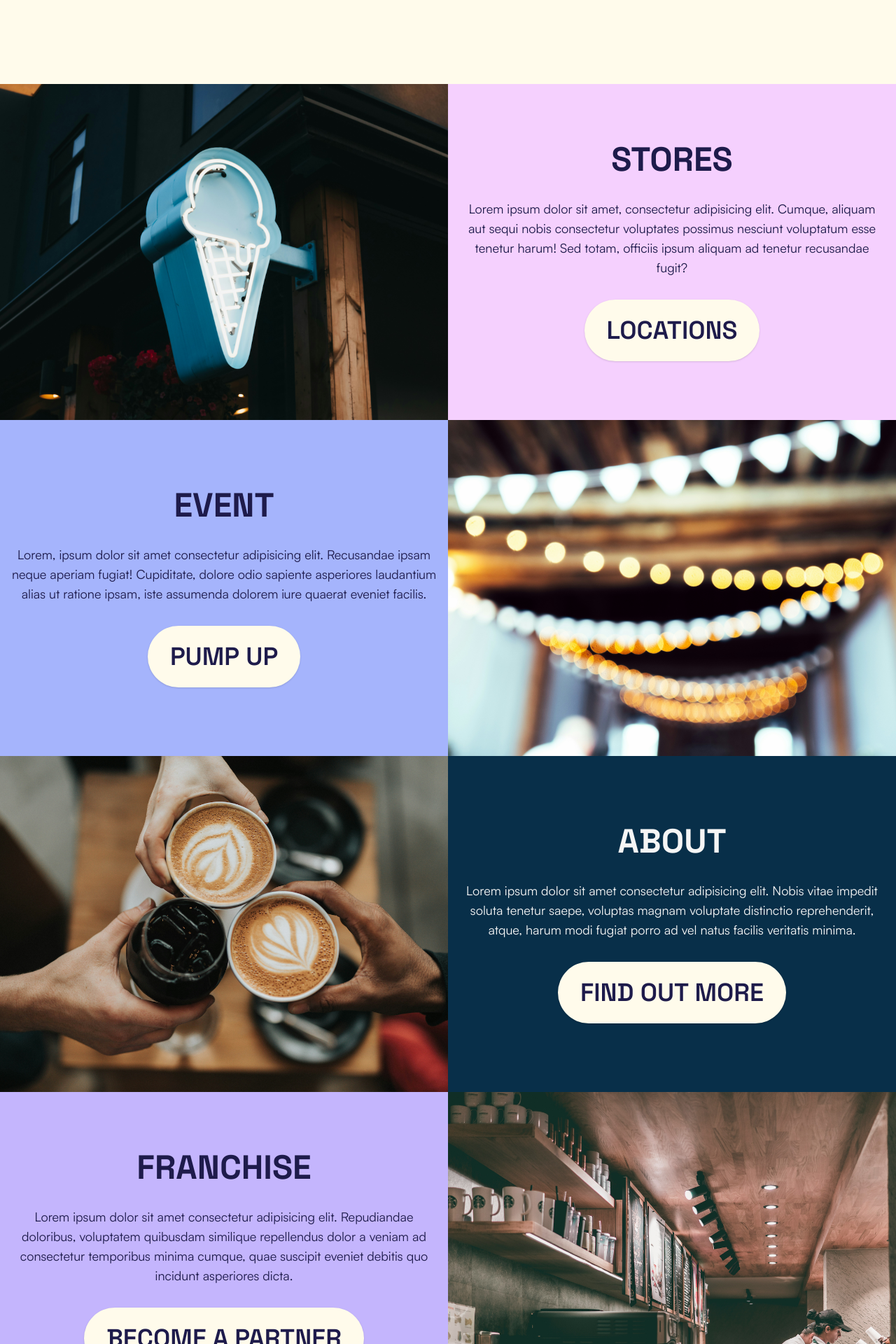
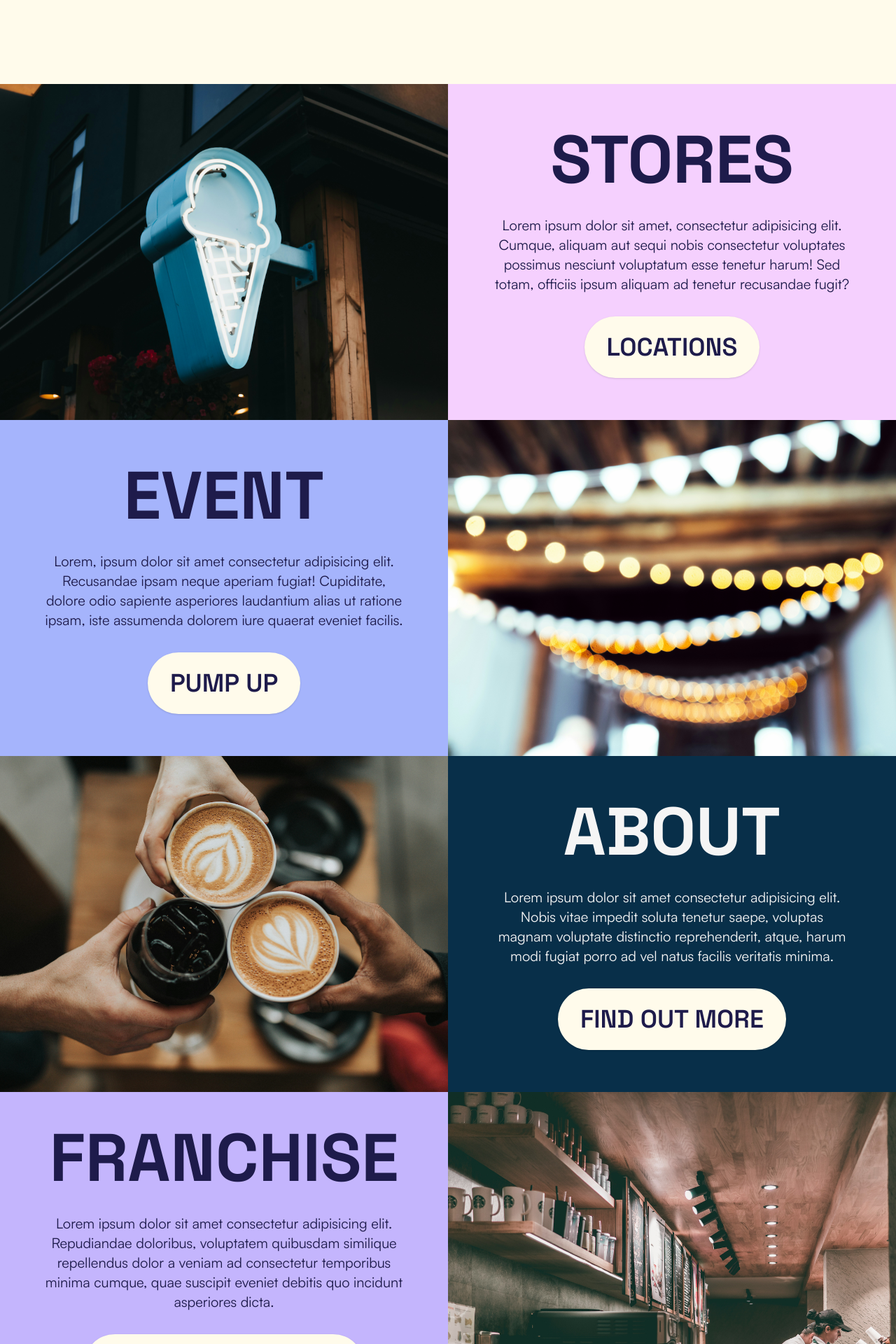
Before and after one commit to ldgni/mood, a React (Vite) app: page / in a window 1280 px wide. Shown: the part 680-2600 px from the top of the page at 70% size. Built offline with nearby package versions, Linux system fonts and the light colour scheme; grey boxes are pictures that could not be loaded.

Commit message:
style: update heading sizes and content width

```diff
--- a/src/routes/about.jsx
+++ b/src/routes/about.jsx
@@ -2,18 +2,20 @@ import CountUp from "react-countup";
 
 export default function About() {
   return (
-    <div className="flex flex-col items-center gap-6 text-center sm:text-lg">
-      <h1 className="font-heading text-5xl font-bold uppercase">About</h1>
-      <p>
+    <div className="flex flex-col items-center gap-6 text-center sm:text-lg md:text-xl">
+      <h1 className="font-heading text-5xl font-bold uppercase sm:text-6xl md:text-7xl">
+        About
+      </h1>
+      <p className="max-w-2xl">
         Lorem ipsum dolor, sit amet consectetur adipisicing elit. Et repudiandae
         possimus quasi omnis placeat cum modi explicabo quaerat nesciunt illo
         voluptatem ratione blanditiis enim, perferendis mollitia necessitatibus
         at. Nihil, modi.
       </p>
-      <h2 className="font-heading text-4xl font-semibold uppercase">
+      <h2 className="font-heading text-4xl font-semibold uppercase sm:text-5xl md:text-6xl">
         Who we are
       </h2>
-      <p>
+      <p className="max-w-2xl">
         Lorem ipsum dolor sit amet, consectetur adipisicing elit. Dicta at sit
         magnam, in, ratione itaque optio, obcaecati voluptas necessitatibus vero
         dolor. Laudantium temporibus nam ad ullam sunt ipsam corrupti facere?
--- a/src/routes/event.jsx
+++ b/src/routes/event.jsx
@@ -6,9 +6,11 @@ export default function Event() {
   const [showModal, setShowModal] = useState(false);
 
   return (
-    <div className="flex flex-col items-center gap-6 text-center sm:text-lg">
-      <h1 className="font-heading text-5xl font-bold uppercase">Event</h1>
-      <p>
+    <div className="flex flex-col items-center gap-6 text-center sm:text-lg md:text-xl">
+      <h1 className="font-heading text-5xl font-bold uppercase sm:text-6xl md:text-7xl">
+        Event
+      </h1>
+      <p className="max-w-2xl">
         Lorem ipsum, dolor sit amet consectetur adipisicing elit. Id
         perspiciatis, corporis repellendus sapiente minus dolores accusamus
         rerum fugit mollitia totam? Recusandae ipsam ducimus ea quasi assumenda!
--- a/src/routes/franchise.jsx
+++ b/src/routes/franchise.jsx
@@ -15,16 +15,20 @@ export default function Franchise() {
   };
 
   return (
-    <div className="flex flex-col items-center gap-6 text-center sm:text-lg">
-      <h1 className="font-heading text-5xl font-bold uppercase">Franchise</h1>
-      <p>
+    <div className="flex flex-col items-center gap-6 text-center sm:text-lg md:text-xl">
+      <h1 className="font-heading text-5xl font-bold uppercase sm:text-6xl md:text-7xl">
+        Franchise
+      </h1>
+      <p className="max-w-2xl">
         Lorem ipsum dolor, sit amet consectetur adipisicing elit. Vitae veniam,
         harum deserunt repellat nesciunt natus sequi placeat corrupti ipsum
         itaque. Adipisci ipsam quam inventore, ducimus obcaecati quidem optio
         commodi labore.
       </p>
-      <h2 className="font-heading text-4xl font-semibold uppercase">Why us?</h2>
-      <p>
+      <h2 className="font-heading text-4xl font-semibold uppercase sm:text-5xl md:text-6xl">
+        Why us?
+      </h2>
+      <p className="max-w-2xl">
         Lorem ipsum dolor sit amet consectetur adipisicing elit. Fuga
         doloremque, quidem qui architecto mollitia nemo sint ex magnam dolore
         iusto magni! Sint sequi maiores id quibusdam, quisquam soluta molestiae
--- a/src/routes/home.jsx
+++ b/src/routes/home.jsx
@@ -19,11 +19,11 @@ export default function Home() {
             <source src="videos/ice-cream.webm" type="video/webm" />
             <source src="videos/ice-cream.mp4" type="video/mp4" />
           </video>
-          <div className="mx-auto flex max-w-screen-sm flex-col items-center gap-6 px-4 py-8 text-center sm:text-lg md:gap-8 lg:min-h-screen lg:justify-center lg:text-xl">
-            <h1 className="font-heading text-6xl font-bold uppercase sm:text-7xl lg:text-8xl">
+          <div className="mx-auto flex max-w-screen-sm flex-col items-center gap-6 px-4 py-8 text-center sm:text-lg md:gap-8 md:text-xl lg:min-h-screen lg:justify-center">
+            <h1 className="font-heading text-6xl font-bold uppercase sm:text-7xl md:text-8xl">
               Next Level Ice Creams
             </h1>
-            <p>
+            <p className="max-w-lg">
               Lorem ipsum dolor sit amet consectetur adipisicing elit. Sequi quo
               totam obcaecati aliquam placeat voluptas incidunt, sunt voluptatem
               impedit vero culpa ipsa aut cupiditate natus. Sunt odio assumenda
@@ -42,11 +42,11 @@ export default function Home() {
                 alt=""
                 className="object-cover lg:w-1/2"
               />
-              <div className="mx-auto flex flex-col items-center justify-center gap-6 px-4 py-8 text-center md:gap-8">
-                <h2 className="font-heading text-5xl font-bold uppercase">
+              <div className="mx-auto flex flex-col items-center justify-center gap-6 px-4 py-8 text-center sm:text-lg md:gap-8 md:text-xl">
+                <h2 className="font-heading text-6xl font-bold uppercase sm:text-7xl md:text-8xl">
                   Stores
                 </h2>
-                <p className="max-w-prose sm:text-lg">
+                <p className="max-w-lg">
                   Lorem ipsum dolor sit amet, consectetur adipisicing elit.
                   Cumque, aliquam aut sequi nobis consectetur voluptates
                   possimus nesciunt voluptatum esse tenetur harum! Sed totam,
@@ -65,11 +65,11 @@ export default function Home() {
                 alt=""
                 className="object-cover lg:w-1/2"
               />
-              <div className="mx-auto flex flex-col items-center justify-center gap-6 px-4 py-8 text-center md:gap-8">
-                <h2 className="font-heading text-5xl font-bold uppercase">
+              <div className="mx-auto flex flex-col items-center justify-center gap-6 px-4 py-8 text-center sm:text-lg md:gap-8 md:text-xl">
+                <h2 className="font-heading text-6xl font-bold uppercase sm:text-7xl md:text-8xl">
                   Event
                 </h2>
-                <p className="max-w-prose sm:text-lg">
+                <p className="max-w-lg">
                   Lorem, ipsum dolor sit amet consectetur adipisicing elit.
                   Recusandae ipsam neque aperiam fugiat! Cupiditate, dolore odio
                   sapiente asperiores laudantium alias ut ratione ipsam, iste
@@ -88,11 +88,11 @@ export default function Home() {
                 alt=""
                 className="object-cover lg:w-1/2"
               />
-              <div className="mx-auto flex flex-col items-center justify-center gap-6 px-4 py-8 text-center text-neutral-100 md:gap-8">
-                <h2 className="font-heading text-5xl font-bold uppercase">
+              <div className="mx-auto flex flex-col items-center justify-center gap-6 px-4 py-8 text-center text-neutral-100 sm:text-lg md:gap-8 md:text-xl">
+                <h2 className="font-heading text-6xl font-bold uppercase sm:text-7xl md:text-8xl">
                   About
                 </h2>
-                <p className="max-w-prose sm:text-lg">
+                <p className="max-w-lg">
                   Lorem ipsum dolor sit amet consectetur adipisicing elit. Nobis
                   vitae impedit soluta tenetur saepe, voluptas magnam voluptate
                   distinctio reprehenderit, atque, harum modi fugiat porro ad
@@ -111,11 +111,11 @@ export default function Home() {
                 alt=""
                 className="object-cover lg:w-1/2"
               />
-              <div className="mx-auto flex flex-col items-center justify-center gap-6 px-4 py-8 text-center md:gap-8">
-                <h2 className="font-heading text-5xl font-bold uppercase">
+              <div className="mx-auto flex flex-col items-center justify-center gap-6 px-4 py-8 text-center sm:text-lg md:gap-8 md:text-xl">
+                <h2 className="font-heading text-6xl font-bold uppercase sm:text-7xl md:text-8xl">
                   Franchise
                 </h2>
-                <p className="max-w-prose sm:text-lg">
+                <p className="max-w-lg">
                   Lorem ipsum dolor sit amet consectetur adipisicing elit.
                   Repudiandae doloribus, voluptatem quibusdam similique
                   repellendus dolor a veniam ad consectetur temporibus minima
--- a/src/routes/menu.jsx
+++ b/src/routes/menu.jsx
@@ -2,9 +2,11 @@ import Marquee from "react-fast-marquee";
 
 export default function Menu() {
   return (
-    <div className="flex flex-col items-center gap-6 text-center sm:text-lg">
-      <h1 className="font-heading text-5xl font-bold uppercase">Menu</h1>
-      <p>
+    <div className="flex flex-col items-center gap-6 text-center sm:text-lg md:text-xl">
+      <h1 className="font-heading text-5xl font-bold uppercase sm:text-6xl md:text-7xl">
+        Menu
+      </h1>
+      <p className="max-w-2xl">
         Lorem ipsum, dolor sit amet consectetur adipisicing elit. Illo corrupti,
         ratione, atque ipsum sunt maxime in magnam fugit reprehenderit sequi
         deleniti fugiat assumenda culpa quaerat debitis nihil molestias
@@ -26,7 +28,7 @@ export default function Menu() {
           className="mr-8 rounded shadow"
         />
       </Marquee>
-      <p>
+      <p className="max-w-2xl">
         Lorem ipsum dolor sit amet consectetur adipisicing elit. Doloribus a
         incidunt eaque iusto, mollitia aliquam necessitatibus porro sequi saepe
         vero? Aspernatur tempora nihil illo doloribus iusto maxime architecto
--- a/src/routes/stores.jsx
+++ b/src/routes/stores.jsx
@@ -2,17 +2,19 @@ import StoresList from "../components/stores-list";
 
 export default function Stores() {
   return (
-    <div className="flex flex-col items-center gap-6 text-center sm:text-lg">
-      <h1 className="font-heading text-5xl font-bold uppercase">Stores</h1>
-      <p>
+    <div className="flex flex-col items-center gap-6 text-center sm:text-lg md:text-xl">
+      <h1 className="font-heading text-5xl font-bold uppercase sm:text-6xl md:text-7xl">
+        Stores
+      </h1>
+      <p className="max-w-2xl">
         Lorem ipsum dolor sit amet consectetur adipisicing elit. Sint fugit
         excepturi iste! Magnam corporis porro saepe sequi at autem dolorem,
         perspiciatis itaque quam eum cum modi. Amet itaque ratione veritatis?
       </p>
-      <h2 className="font-heading text-4xl font-semibold uppercase">
+      <h2 className="font-heading text-4xl font-semibold uppercase sm:text-5xl md:text-6xl">
         Stay tuned!
       </h2>
-      <p>
+      <p className="max-w-2xl">
         Lorem ipsum dolor sit, amet consectetur adipisicing elit. Recusandae,
         beatae. Recusandae ad eaque quaerat sequi dicta iure sit sunt deleniti,
         labore, neque consequuntur molestiae tenetur nam tempore quam natus
```
